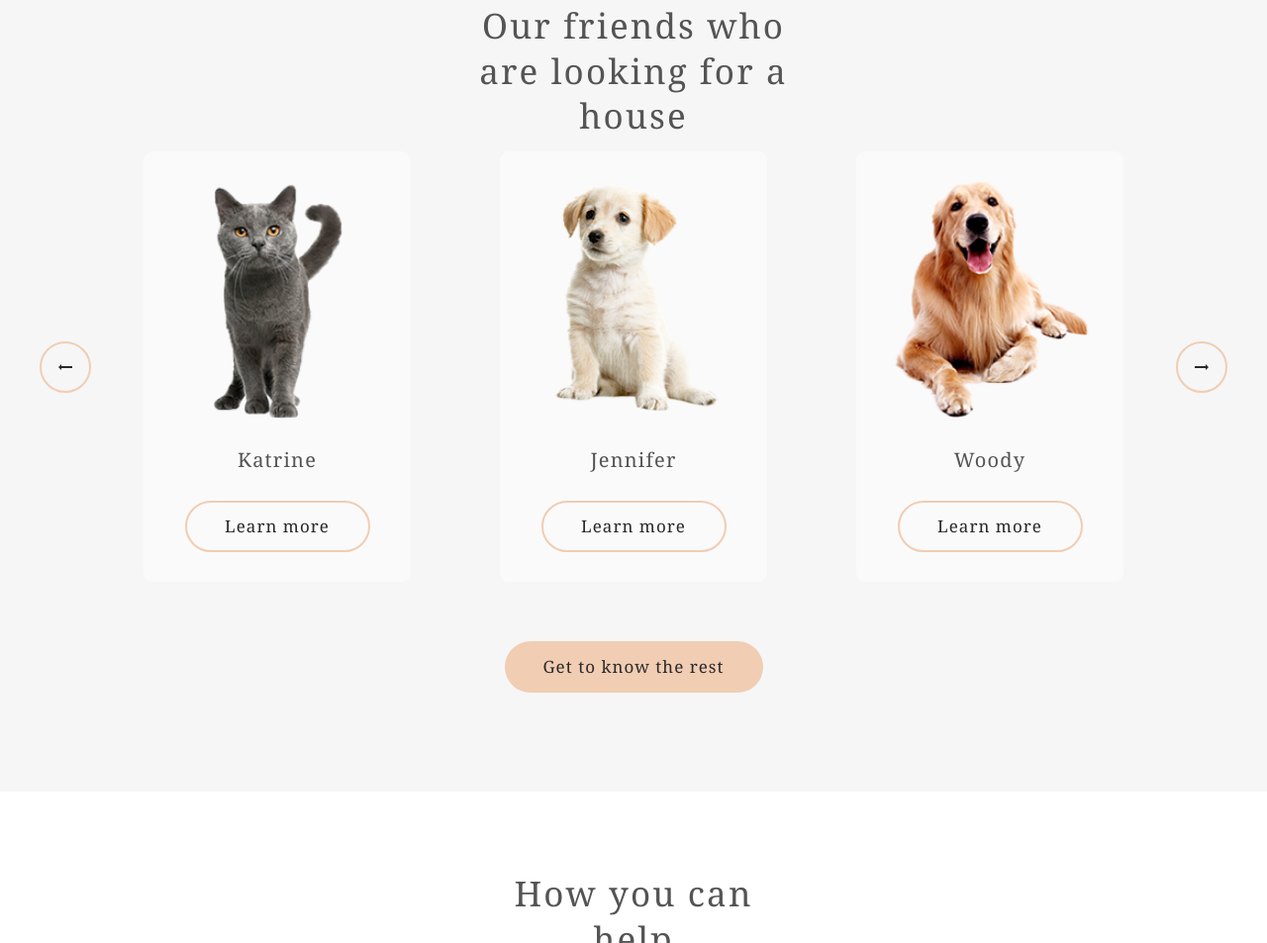
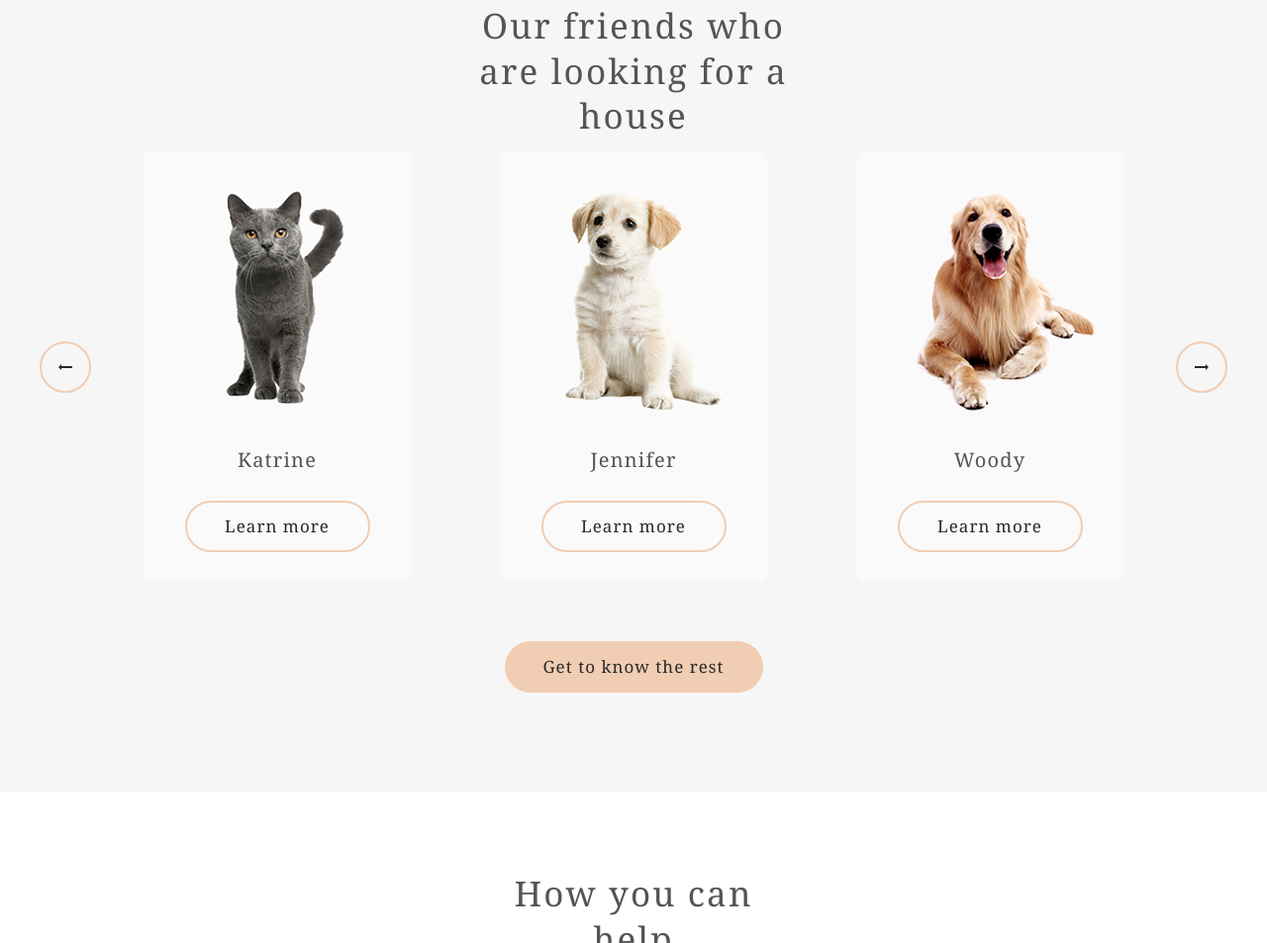
Before and after one commit to Tav25/gem-puzzle, a plain HTML site: page shelter/pages/main/main.html in a window 1280 px wide. Shown: the part 1573-2526 px from the top of the page at 99% size. Drawn offline with Linux system fonts and the light colour scheme.

Commit message:
fix: update main page

```diff
--- a/shelter/pages/main/main.html
+++ b/shelter/pages/main/main.html
@@ -83,7 +83,7 @@
                         <div class="section-ourFriends-wrapper-slider-cardWrapper">
                             <div class="section-ourFriends-wrapper-slider-cardWrapper-card">
                                 <div class="section-ourFriends-wrapper-slider-cardWrapper-card-image"><img
-                                        src="../../assets/images/image_card1.png" alt=""></div>
+                                        src="../../assets/images/pets-katrine.png" alt=""></div>
                                 <div class="section-ourFriends-wrapper-slider-cardWrapper-card-name">Katrine</div>
                                 <div class="section-ourFriends-wrapper-slider-cardWrapper-card-button">
                                     <button>Learn more</button>
@@ -91,7 +91,7 @@
                             </div>
                             <div class="section-ourFriends-wrapper-slider-cardWrapper-card">
                                 <div class="section-ourFriends-wrapper-slider-cardWrapper-card-image"><img
-                                        src="../../assets/images/image_card2.png" alt=""></div>
+                                        src="../../assets/images/pets-jennifer.png" alt=""></div>
                                 <div class="section-ourFriends-wrapper-slider-cardWrapper-card-name">Jennifer</div>
                                 <div class="section-ourFriends-wrapper-slider-cardWrapper-card-button">
                                     <button>Learn more</button>
@@ -99,7 +99,7 @@
                             </div>
                             <div class="section-ourFriends-wrapper-slider-cardWrapper-card">
                                 <div class="section-ourFriends-wrapper-slider-cardWrapper-card-image"><img
-                                        src="../../assets/images/image_card3.png" alt=""></div>
+                                        src="../../assets/images/pets-woody.png" alt=""></div>
                                 <div class="section-ourFriends-wrapper-slider-cardWrapper-card-name">Woody</div>
                                 <div class="section-ourFriends-wrapper-slider-cardWrapper-card-button">
                                     <button>Learn more</button>
--- a/shelter/pages/main/style.scss
+++ b/shelter/pages/main/style.scss
@@ -432,9 +432,9 @@ html {
                     align-items: center;
 
                     &-image {
-                        width: 200px;
-                        height: 240px;
-                        margin-top: 30px;
+                        width: 270px;
+                        height: 270px;
+                        // margin-top: 30px;
                     }
 
                     &-name {
@@ -791,7 +791,7 @@ html {
 }
 
 .section-footer {
-    height: 355px;
+    height: 350px;
     background: url(../../assets/images/noise_lines_transparent@2X.png), radial-gradient(110.67% 538.64% at 5.73% 50%, #513D2F 0%, #1A1A1C 100%), #211F20;
 
     display: flex;
```
Also changed, not shown: shelter/assets/images/image_card1.png (deleted), shelter/assets/images/image_card2.png (deleted), shelter/assets/images/image_card3.png (deleted), shelter/assets/images/pets-jennifer.png (added), shelter/assets/images/pets-katrine.png (added), shelter/assets/images/pets-woody.png (added), shelter/pages/main/style.css, 1 other file.
